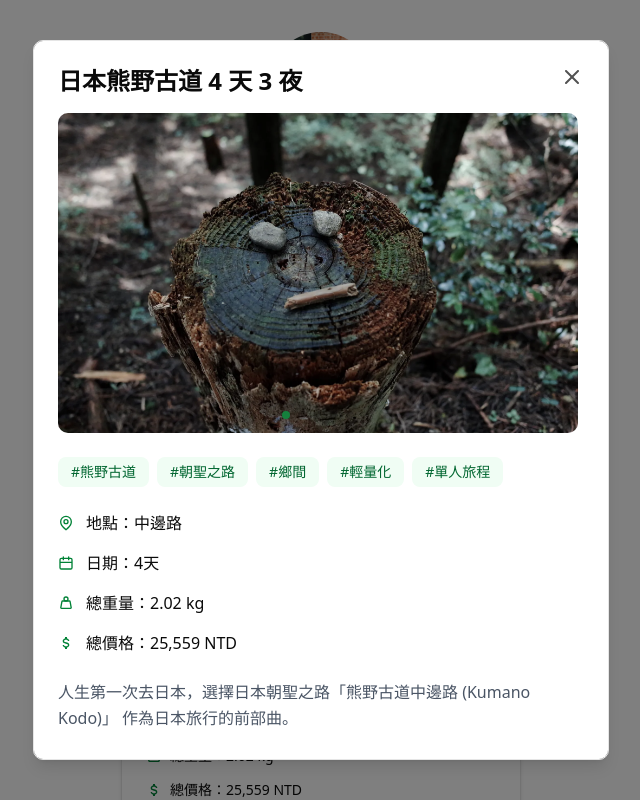
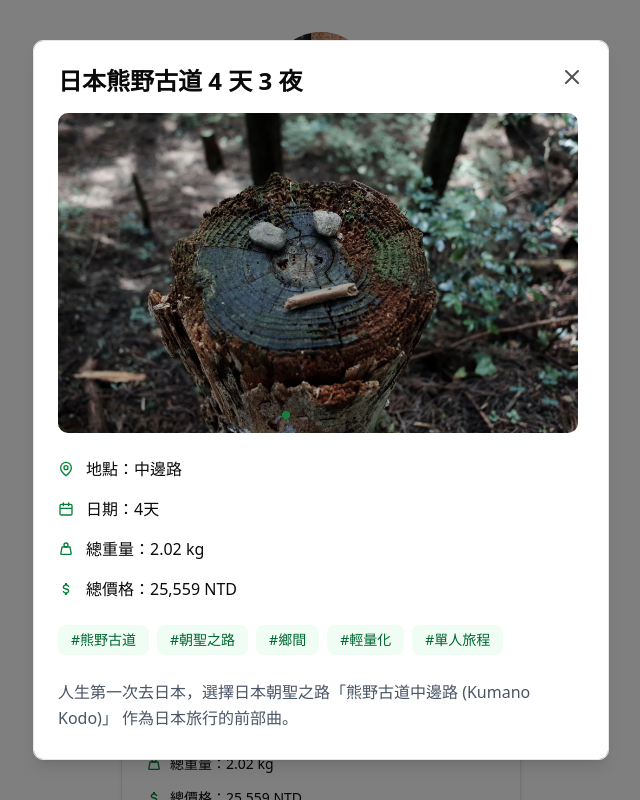
Before and after one commit to roy4222/OutShare, a Next.js app: page / in a window 1280 px wide. Both pictures are taken after a click on the button 640 px from the left and 610 px from the top of the page. Shown: the top 800 px of the page, without its empty margins (319-959 px from the left). Built offline with nearby package versions, Linux system fonts and the light colour scheme.

Commit message:
feat: 調整EquimentCard、TripCard和TripDialog組件的標題字體大小，並重新整合標籤顯示區域以改善顯示結構

```diff
--- a/components/EquimentCard.tsx
+++ b/components/EquimentCard.tsx
@@ -95,7 +95,7 @@ const EquimentCard = ({ tripTitle }: EquimentCardProps) => {
                     {/* 裝備基本資訊區域 */}
                     <div className="flex-1 text-left">
                       {/* 裝備名稱 */}
-                      <h4 className="font-semibold text-gray-900 text-lg">
+                      <h4 className="font-semibold text-gray-900 text-md">
                         {equipment.name}
                       </h4>
                       {/* 品牌名稱 - 使用紫色突出顯示 */}
@@ -111,13 +111,13 @@ const EquimentCard = ({ tripTitle }: EquimentCardProps) => {
                     {/* 詳細規格資訊 - 重量和價格 */}
                     <div className="space-y-2">
                       {/* 重量資訊 */}
-                      <div className="flex items-center gap-3 text-base">
+                      <div className="flex items-center gap-3">
                         <WeightIcon />
                         <span className="font-medium"> 重量：{equipment.weight}g</span>
                       </div>
 
                       {/* 價格資訊 */}
-                      <div className="flex items-center gap-3 text-base">
+                      <div className="flex items-center gap-3">
                         <PriceIcon />
                         <span className="font-medium"> 價格：{equipment.price.toLocaleString()} NTD</span>
                       </div>
--- a/components/TripCard.tsx
+++ b/components/TripCard.tsx
@@ -50,7 +50,7 @@ const TripCard = ({ trip, className }: TripCardProps) => {
       {/* 卡片標題區域 */}
       <CardHeader>
         {/* 旅程標題 */}
-        <CardTitle>{trip.title}</CardTitle>
+        <CardTitle className="text-md">{trip.title}</CardTitle>
 
         {/* 地點資訊 - 使用 flex 佈局將圖標和文字水平排列 */}
         <CardDescription className="flex items-center gap-2">
--- a/components/TripDialog.tsx
+++ b/components/TripDialog.tsx
@@ -56,7 +56,7 @@ const TripDialog = ({ trip, trigger, className }: TripDialogProps) => {
         )}
       >
         <DialogHeader>
-          <DialogTitle className="text-2xl font-bold text-left">{trip.title}</DialogTitle>
+          <DialogTitle className="text-xl md:text-2xl font-bold text-left">{trip.title}</DialogTitle>
         </DialogHeader>
 
 
@@ -83,18 +83,6 @@ const TripDialog = ({ trip, trigger, className }: TripDialogProps) => {
             </Swiper>
           </div>
 
-          {/* 標籤區域 */}
-          <div className="flex items-center gap-2 flex-wrap">
-            {trip.tags.map((tag, index) => (
-              <Badge
-                key={index}
-                variant="default"
-                className="text-sm px-3 py-1"
-              >
-                {tag}
-              </Badge>
-            ))}
-          </div>
 
           {/* 基本資訊 */}
           <div className="space-y-4">
@@ -129,6 +117,19 @@ const TripDialog = ({ trip, trigger, className }: TripDialogProps) => {
             </div>
           </div>
 
+          {/* 標籤區域 */}
+          <div className="flex items-center gap-2 flex-wrap">
+            {trip.tags.map((tag, index) => (
+              <Badge
+                key={index}
+                variant="default"
+                className="text-sm px-3 py-1"
+              >
+                {tag}
+              </Badge>
+            ))}
+          </div>
+
           {/* 詳細描述區域 */}
           {trip.description && (
             <div className="space-y-3">
```
